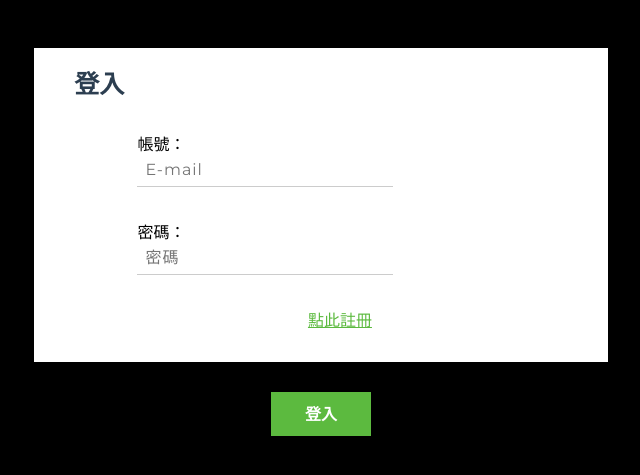
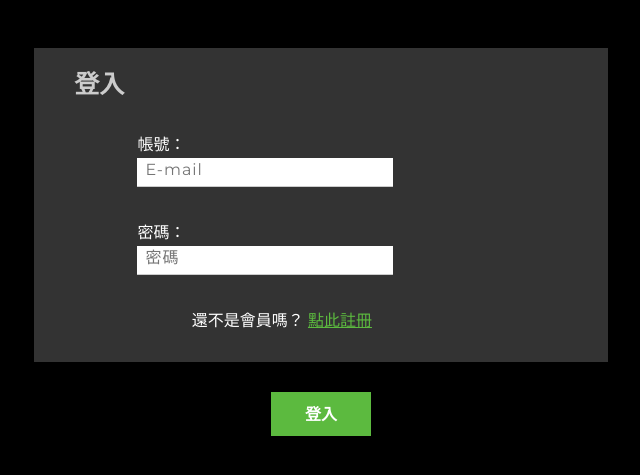
Before and after one commit to gm3g0/django_python, a Django app: page / in a window 1280 px wide. Shown: the part 56-531 px from the top of the page, without its empty margins (319-959 px from the left). Run offline with Django 4.2, Linux system fonts and the light colour scheme; some libraries are stand-ins or nearby versions.

Commit message:
33的css修改

```diff
--- a/test1/app01/static/css/all1.css
+++ b/test1/app01/static/css/all1.css
@@ -8,9 +8,6 @@ body {
   color: white;
 }
 
-label {
-  color: black;
-}
 
 .bb {
   width: 100px;
@@ -70,6 +67,7 @@ label {
 
 #msform fieldset .form-card {
   text-align: left;
+  background-color: #333;
 }
 
 #msform input[type="text"],
@@ -181,7 +179,7 @@ select.list-dt:focus {
 
 .fs-title {
   font-size: 25px;
-  color: #2c3e50;
+  color: #ccc;
   margin-bottom: 10px;
   font-weight: bold;
   text-align: left;
```
